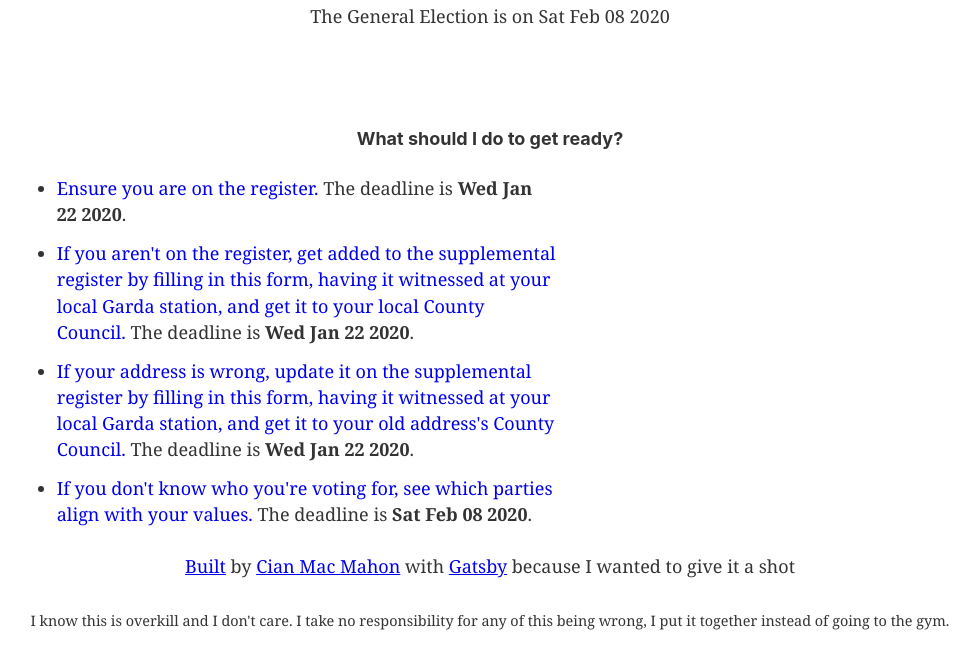
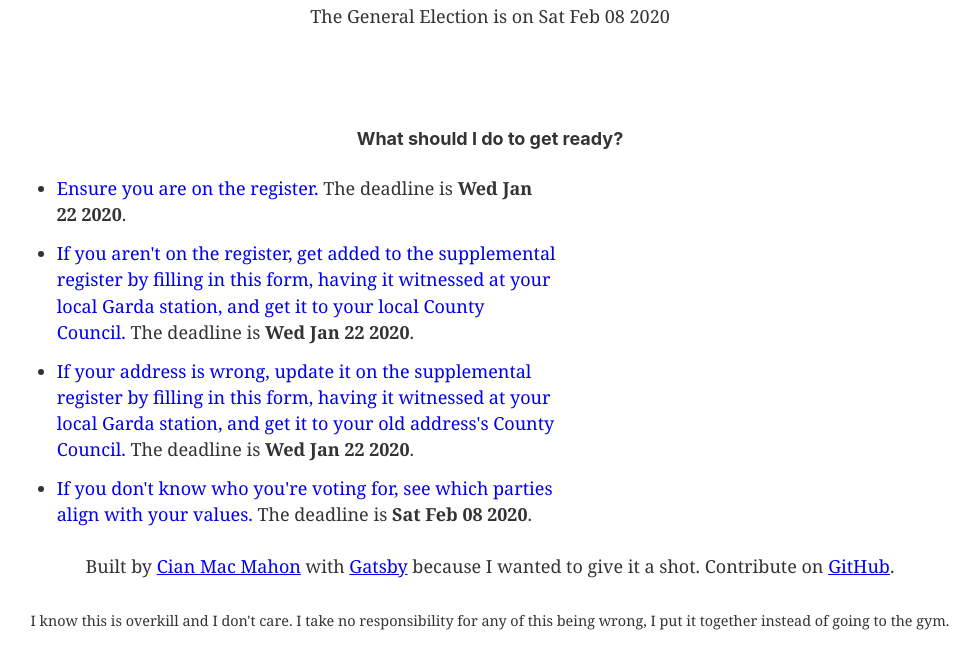
Before and after one commit to cianmm/is-it-election-time, a Gatsby site: page / in a window 1280 px wide. Shown: the part 178-838 px from the top of the page, without its empty margins (150-1126 px from the left). Built offline with nearby package versions, Linux system fonts and the light colour scheme; Gatsby itself is replaced by a stand-in of ours.

Commit message:
Make it clearer you can contribute

```diff
--- a/src/components/layout.js
+++ b/src/components/layout.js
@@ -49,14 +49,7 @@ const Layout = ({ children }) => {
           }}
         >
           <p>
-            <a
-              target="_blank"
-              rel="noopener noreferrer"
-              href="https://github.com/cianmm/is-it-election-time"
-            >
-              Built
-            </a>{" "}
-            by{" "}
+            Built by{" "}
             <a
               target="_blank"
               rel="noopener noreferrer"
@@ -74,7 +67,15 @@ const Layout = ({ children }) => {
               Gatsby
             </a>
             {` `}
-            because I wanted to give it a shot
+            because I wanted to give it a shot. Contribute on{" "}
+            <a
+              target="_blank"
+              rel="noopener noreferrer"
+              href="https://github.com/cianmm/is-it-election-time"
+            >
+              GitHub
+            </a>
+            .
           </p>
           <p>
             <small>
```
